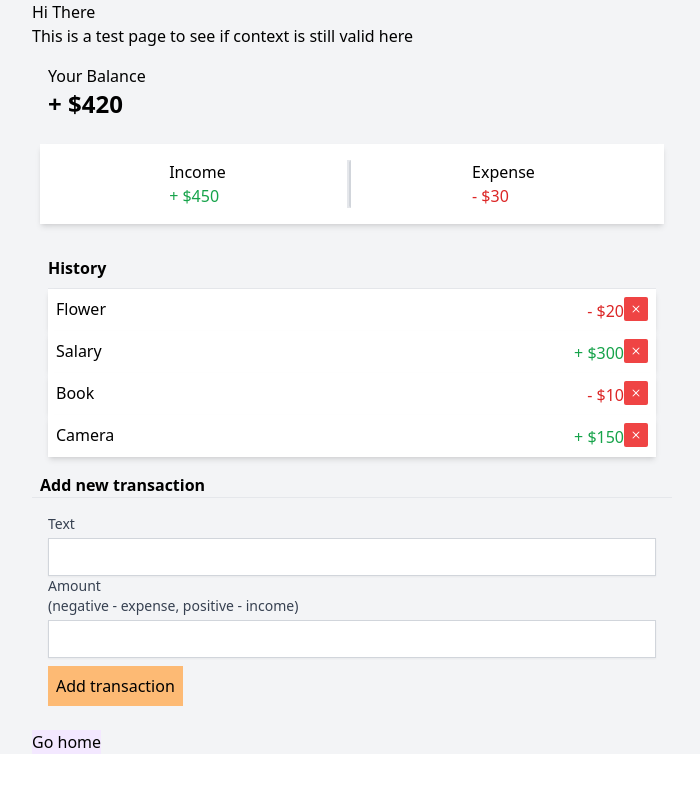
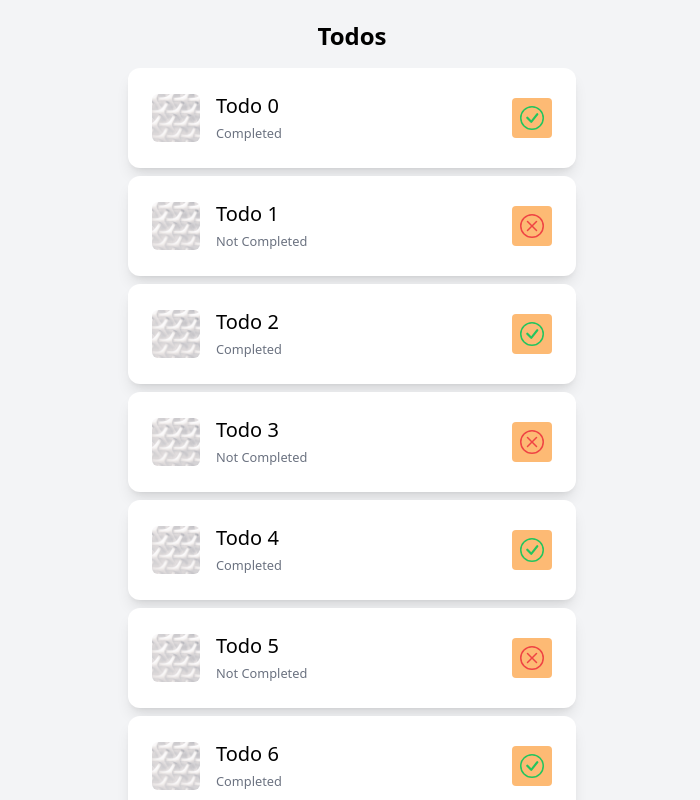
Before and after one commit to quincyhill/nextjs-playground, a Next.js app: page /test in a window 1280 px wide. Shown: the top 800 px of the page, without its empty margins (288-988 px from the left). Built offline with nearby package versions, Linux system fonts and the light colour scheme.

Commit message:
Worked on adding drag and drop functionality to the todos, it currently works on test page but it doesn't retain state

```diff
--- a/components/TodoCard/TodoCard.tsx
+++ b/components/TodoCard/TodoCard.tsx
@@ -1,16 +1,15 @@
 import { Todo } from '../../lib/todos'
-import { useContext } from 'react'
-import { TodoContext } from '../../lib/context'
 import { TodoButton } from '../TodoButton'
 import { useState } from 'react'
 import Image from 'next/image'
+import { Draggable } from 'react-beautiful-dnd'
 
 interface TodoProps {
   todo: Todo
-  id: number
+  key: number
 }
 
-const TodoCard = ({ todo, id }: TodoProps) => {
+const TodoCard = ({ todo, key }: TodoProps) => {
   const [done, setDone] = useState(todo.completed)
 
   const handleDone = () => {
@@ -20,11 +19,11 @@
   return (
     <li
       className="m-2 p-6 max-w-md mx-auto bg-white rounded-xl shadow-lg flex items-center "
-      key={id}
+      key={key}
     >
       <div className=" flex items-center space-x-4">
         <div className="shrink-0 ">
-          <Image
+          <img
             src="/images/profile.jpg"
             alt="Generic Logo"
             width={48}
--- a/lib/context.ts
+++ /dev/null
@@ -1,4 +0,0 @@
-import { createContext } from 'react'
-import { Todo } from './todos'
-
-export const TodoContext = createContext(<Todo[]>[])
--- a/package.json
+++ b/package.json
@@ -6,6 +6,7 @@
     "start": "next start"
   },
   "dependencies": {
+    "@types/react-beautiful-dnd": "^13.1.2",
     "classnames": "^2.3.1",
     "date-fns": "^2.27.0",
     "gray-matter": "^4.0.3",
--- a/pages/index.tsx
+++ b/pages/index.tsx
@@ -184,6 +184,14 @@
             ))}
           </ul>
         </section>
+        <section className="p-1">
+          <h2 className="m-4 text-center text-2xl font-bold">Todos</h2>
+          <ul className="list-none">
+            {todos.map((todo, keyId) => (
+              <TodoCard todo={todo} key={keyId} />
+            ))}
+          </ul>
+        </section>
         <section>
           <h2 className="m-4 text-center text-2xl font-bold">
             Expense Tracker
@@ -226,18 +234,6 @@
         <section>
           <h2 className="m-4 text-center text-2xl font-bold">Nice Login</h2>
         </section>
-        <section className="p-1">
-          <h2 className="m-4 text-center text-2xl font-bold">Todos</h2>
-          <ul className="list-none">
-            {myTodos.map((todo, id) => (
-              <TodoCard todo={todo} id={id} />
-            ))}
-            <hr />
-            {todos.map((todo, id) => (
-              <TodoCard todo={todo} id={id} />
-            ))}
-          </ul>
-        </section>
       </Layout>
     </GlobalProvider>
   )
--- a/pages/test.tsx
+++ b/pages/test.tsx
@@ -1,24 +1,80 @@
 import React from 'react'
 import Link from 'next/link'
-import { GlobalProvider } from '../lib/context/GlobalState'
-import { ExpenseTracker } from '../components/ExpenseTracker'
+import { TodoCard } from '../components/TodoCard'
+import { GetStaticProps } from 'next'
+import { getTodosFromJsonPlaceHolder } from '../lib/todos'
+import {
+  DragDropContext,
+  DropResult,
+  Droppable,
+  Draggable,
+} from 'react-beautiful-dnd'
+import { Todo } from '../lib/todos'
 
-const TestPage = () => {
+interface TestPageProps {
+  todos: Todo[]
+}
+
+export const getStaticProps: GetStaticProps = async () => {
+  // Fetch the todos using the function I defined in my library
+  const todos = await getTodosFromJsonPlaceHolder()
+
+  // Return those posts, these posts will now be passed to the `Home` component as a prop
+  return {
+    props: {
+      todos,
+    },
+  }
+}
+
+const TestPage = ({ todos }: TestPageProps) => {
+  const handleOnDragEnd = (result: DropResult) => {
+    // TODO: Handle drag and drop
+  }
+
   return (
-    <GlobalProvider>
-      <div className="flex justify-center bg-gray-100 ">
-        <div className="w-10/12 sm:w-6/12 p-0 m-0">
-          <h1>Hi There</h1>
-          <p>This is a test page to see if context is still valid here</p>
-          <ExpenseTracker />
-          <Link href="/">
-            <button className="bg-purple-100 hover:bg-purple-200">
-              Go home
-            </button>
-          </Link>
-        </div>
+    <div className="flex justify-center bg-gray-100 ">
+      <div className="w-10/12 sm:w-6/12 p-0 m-0">
+        <section className="p-1">
+          {/* This here is effectively my column */}
+          <DragDropContext onDragEnd={(result) => handleOnDragEnd(result)}>
+            <h2 className="m-4 text-center text-2xl font-bold">Todos</h2>
+            {/* My todo list */}
+            <Droppable droppableId="myDroppable">
+              {(provided) => (
+                <ul
+                  className="list-none"
+                  {...provided.droppableProps}
+                  ref={provided.innerRef}
+                >
+                  {todos.map((todo, keyId) => (
+                    <Draggable
+                      key={todo.id}
+                      draggableId={String(todo.id)}
+                      index={keyId}
+                    >
+                      {(provided) => (
+                        <div
+                          ref={provided.innerRef}
+                          {...provided.draggableProps}
+                          {...provided.dragHandleProps}
+                        >
+                          <TodoCard todo={todo} key={keyId} />
+                        </div>
+                      )}
+                    </Draggable>
+                  ))}
+                  {provided.placeholder}
+                </ul>
+              )}
+            </Droppable>
+          </DragDropContext>
+        </section>
+        <Link href="/">
+          <button className="bg-purple-100 hover:bg-purple-200">Go home</button>
+        </Link>
       </div>
-    </GlobalProvider>
+    </div>
   )
 }
 
```
Also changed, not shown: 1 other file (tests, documents, lock files or other folders).
